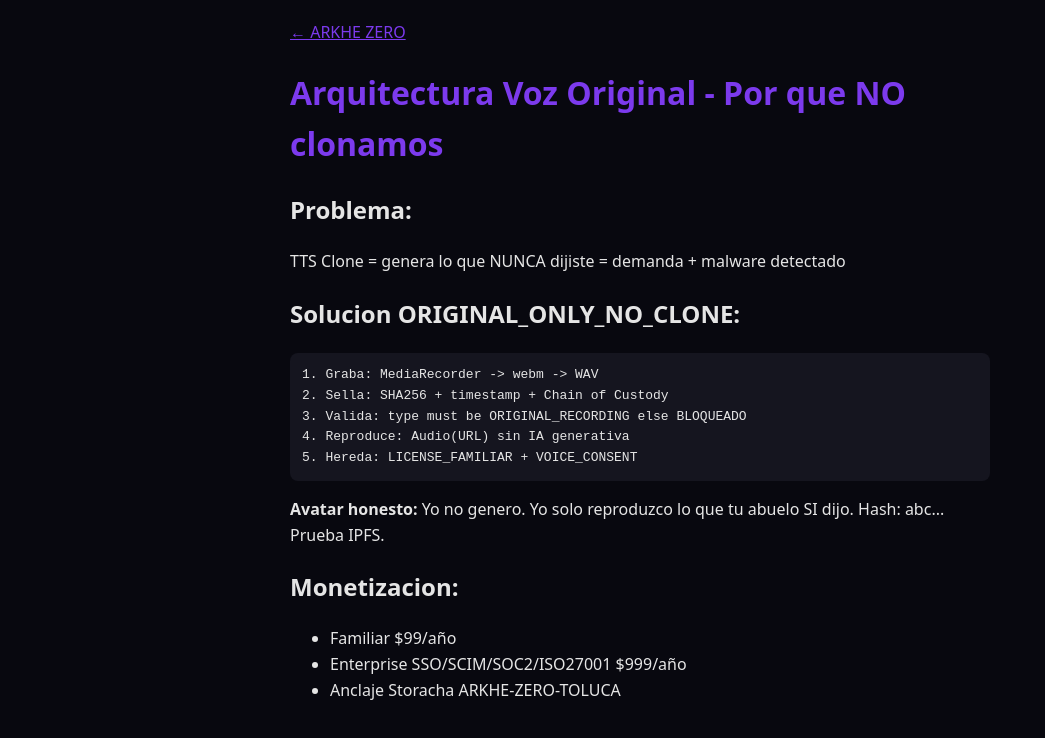
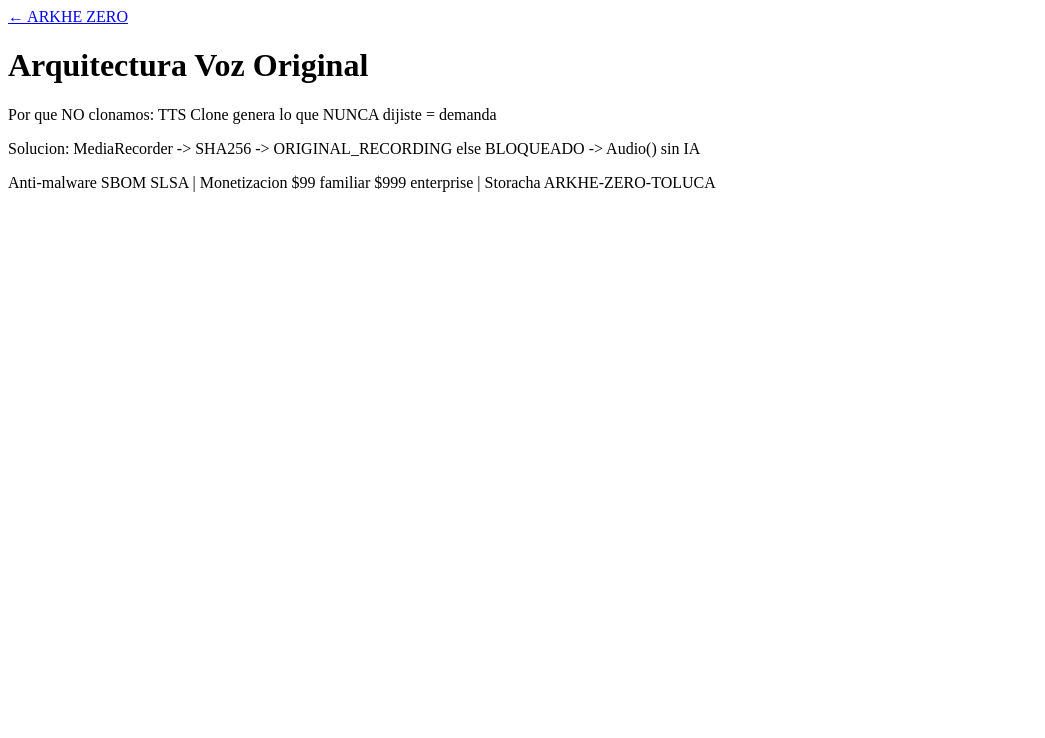
Before and after one commit to Marcorojas17/ARKHSYMBIKROVOXAVORKRA, a website: page ARKHSYMBIKROVOXAVORKRA_DEFINITIVO_UNIFICADO/docs/VOZ_ORIGINAL_ARQUITECTURA.html in a window 1280 px wide. Shown: the whole page, without its empty margins (0-1045 px from the left). Drawn offline with Linux system fonts and the light colour scheme.

Commit message:
fix: recrea 3 legales HTML que faltaban - 13/13 OK

```diff
--- a/ARKHSYMBIKROVOXAVORKRA_DEFINITIVO_UNIFICADO/docs/VOZ_ORIGINAL_ARQUITECTURA.html
+++ b/ARKHSYMBIKROVOXAVORKRA_DEFINITIVO_UNIFICADO/docs/VOZ_ORIGINAL_ARQUITECTURA.html
@@ -1,12 +1 @@
-<!DOCTYPE html><html lang="es"><head><meta charset="UTF-8"><meta name="viewport" content="width=device-width,initial-scale=1"><title>Arquitectura</title><style>body{background:#08080f;color:#e5e5e5;font-family:system-ui;padding:20px;max-width:700px;margin:0 auto;line-height:1.6}h1{color:#7c3aed}a{color:#7c3aed}pre{background:#15151f;padding:12px;border-radius:8px}</style></head><body>
-<a href="/">← ARKHE ZERO</a>
-<h1>Arquitectura Voz Original - Por que NO clonamos</h1>
-<h2>Problema:</h2><p>TTS Clone = genera lo que NUNCA dijiste = demanda + malware detectado</p>
-<h2>Solucion ORIGINAL_ONLY_NO_CLONE:</h2><pre>1. Graba: MediaRecorder -> webm -> WAV
-2. Sella: SHA256 + timestamp + Chain of Custody
-3. Valida: type must be ORIGINAL_RECORDING else BLOQUEADO
-4. Reproduce: Audio(URL) sin IA generativa
-5. Hereda: LICENSE_FAMILIAR + VOICE_CONSENT</pre>
-<p><b>Avatar honesto:</b> Yo no genero. Yo solo reproduzco lo que tu abuelo SI dijo. Hash: abc... Prueba IPFS.</p>
-<h2>Monetizacion:</h2><ul><li>Familiar $99/año</li><li>Enterprise SSO/SCIM/SOC2/ISO27001 $999/año</li><li>Anclaje Storacha ARKHE-ZERO-TOLUCA</li></ul>
-</body></html>
+<!DOCTYPE html><meta charset=utf-8><body><a href='/'>← ARKHE ZERO</a><h1>Arquitectura Voz Original</h1><p>Por que NO clonamos: TTS Clone genera lo que NUNCA dijiste = demanda</p><p>Solucion: MediaRecorder -> SHA256 -> ORIGINAL_RECORDING else BLOQUEADO -> Audio() sin IA</p><p>Anti-malware SBOM SLSA | Monetizacion $99 familiar $999 enterprise | Storacha ARKHE-ZERO-TOLUCA</p></body>
```
Also changed, not shown: ARKHSYMBIKROVOXAVORKRA_DEFINITIVO_UNIFICADO/legal/LICENSE_FAMILIAR.html (+1 -8 lines), ARKHSYMBIKROVOXAVORKRA_DEFINITIVO_UNIFICADO/legal/VOICE_CONSENT_ORIGINAL_ONLY.html (+1 -9 lines), favicon.ico (added).
